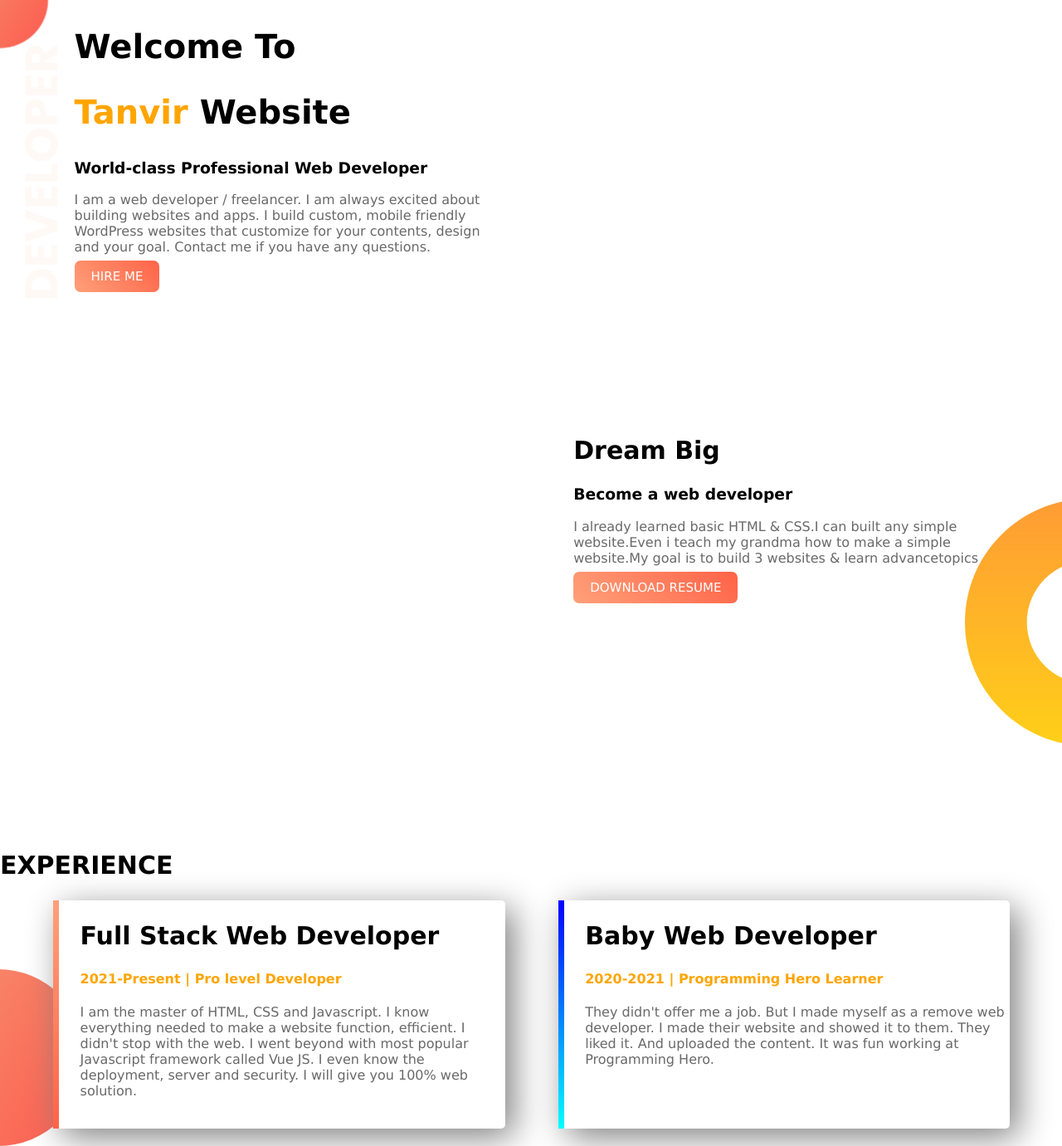
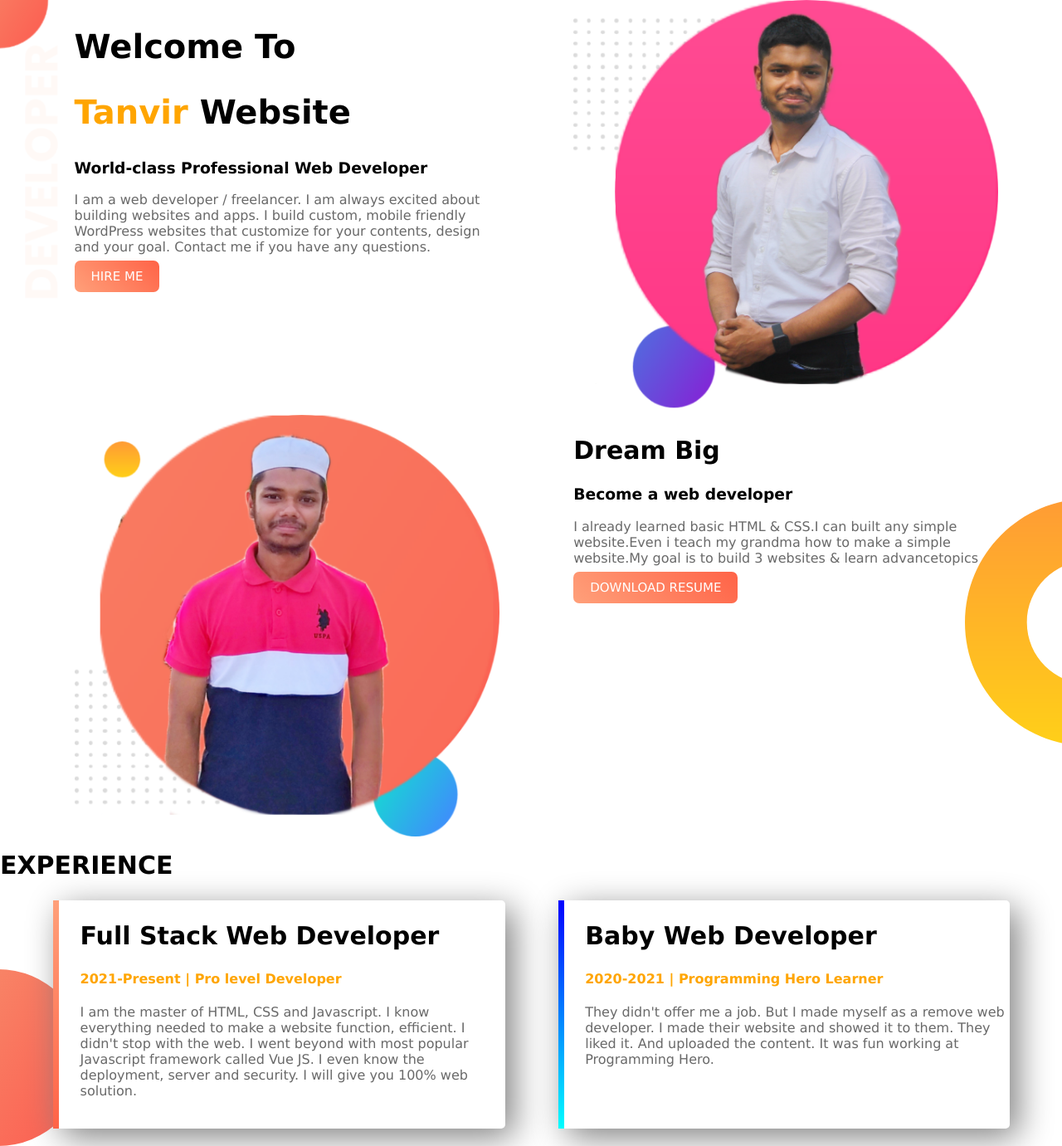
Before and after one commit to ashickun/tanvir-website, a plain HTML site: page index.html in a window 1280 px wide. Shown: the top 1381 px of the page at 83% size. Drawn offline with Linux system fonts and the light colour scheme; files that its build step writes are made by us from their sources; files whose address does not match are found by name.

Commit message:
Update index.html
Now it will show your pics.

```diff
--- a/index.html
+++ b/index.html
@@ -23,7 +23,7 @@
         </div>
 
         <div class="half-width">
-            <img src="developer-portfolio/Tanvir2.png" alt="">
+            <img src="Tanvir2.png" alt="">
         </div>
 
     </section>
@@ -32,7 +32,7 @@
     <section class="dream-area">
         <div class="half-width">
 
-            <img src="developer-portfolio/Tanvir1.png" alt="">
+            <img src="Tanvir1.png" alt="">
 
         </div>
 
```
